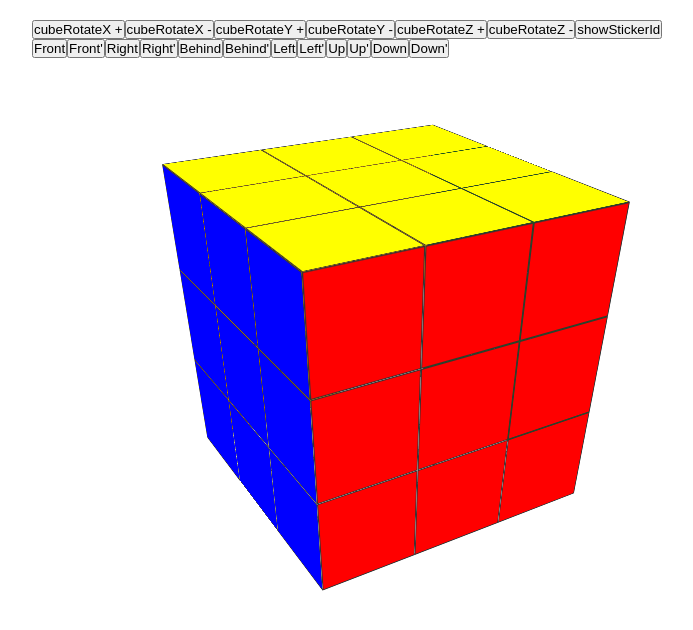
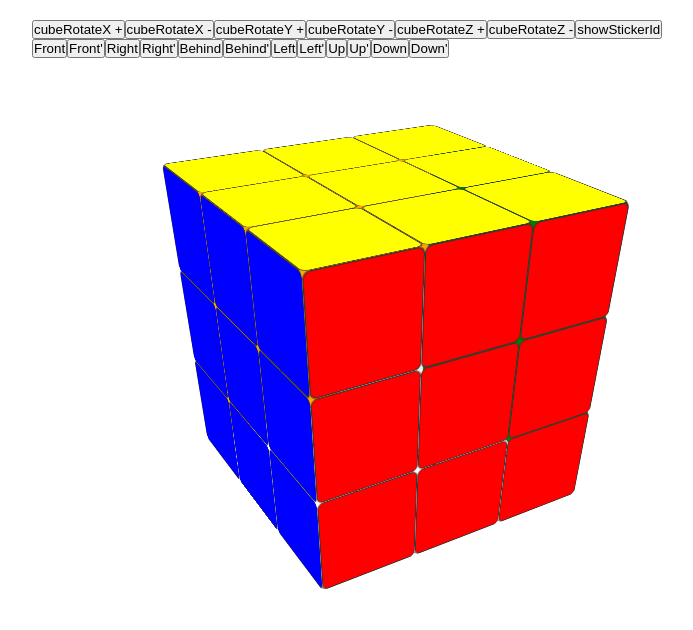
Before and after one commit to seap/react-cube, a React (Create React App) app: page / in a window 1280 px wide. Shown: the top 630 px of the page, without its empty margins (28-721 px from the left). Built offline with nearby package versions, Linux system fonts and the light colour scheme.

Commit message:
update cubic style

```diff
--- a/src/App.css
+++ b/src/App.css
@@ -47,6 +47,7 @@ body {
   height: 100px;
   line-height: 100px;
   text-align: center;
+  border-radius: 6px;
   border: 1px solid #333;
   box-sizing: border-box;
 	z-index: 10;
```
